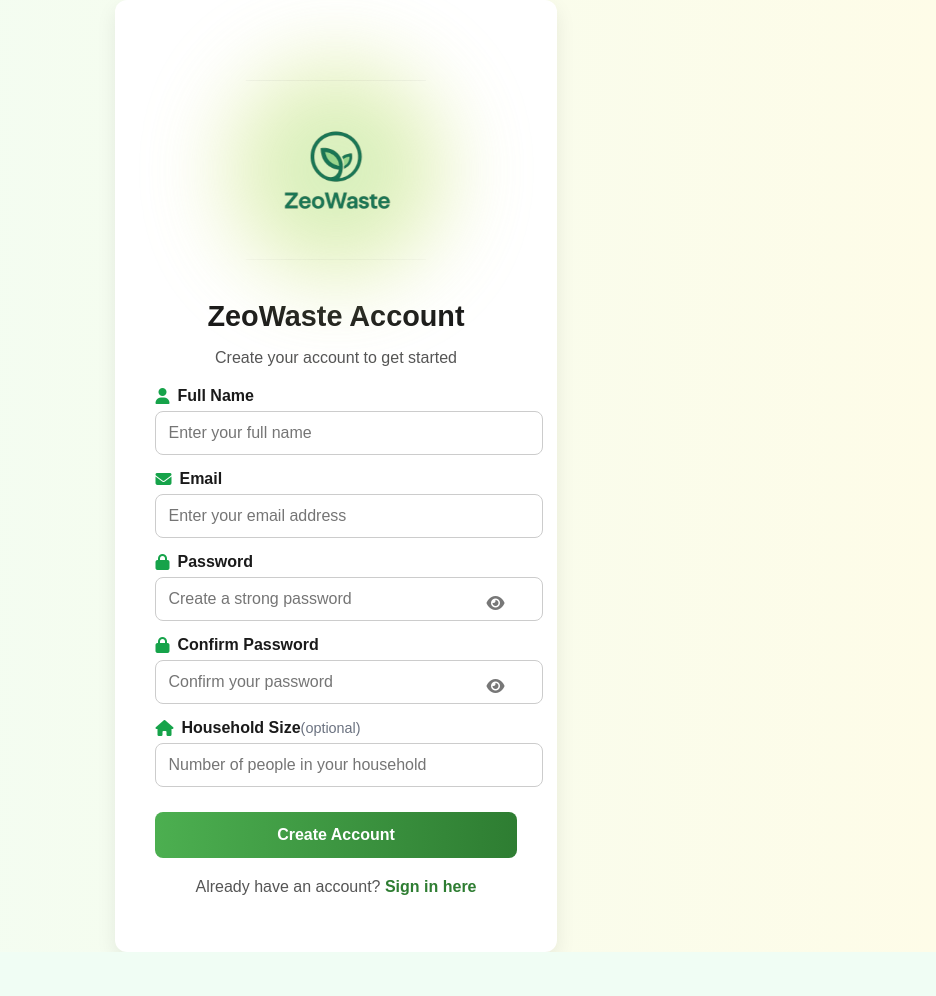
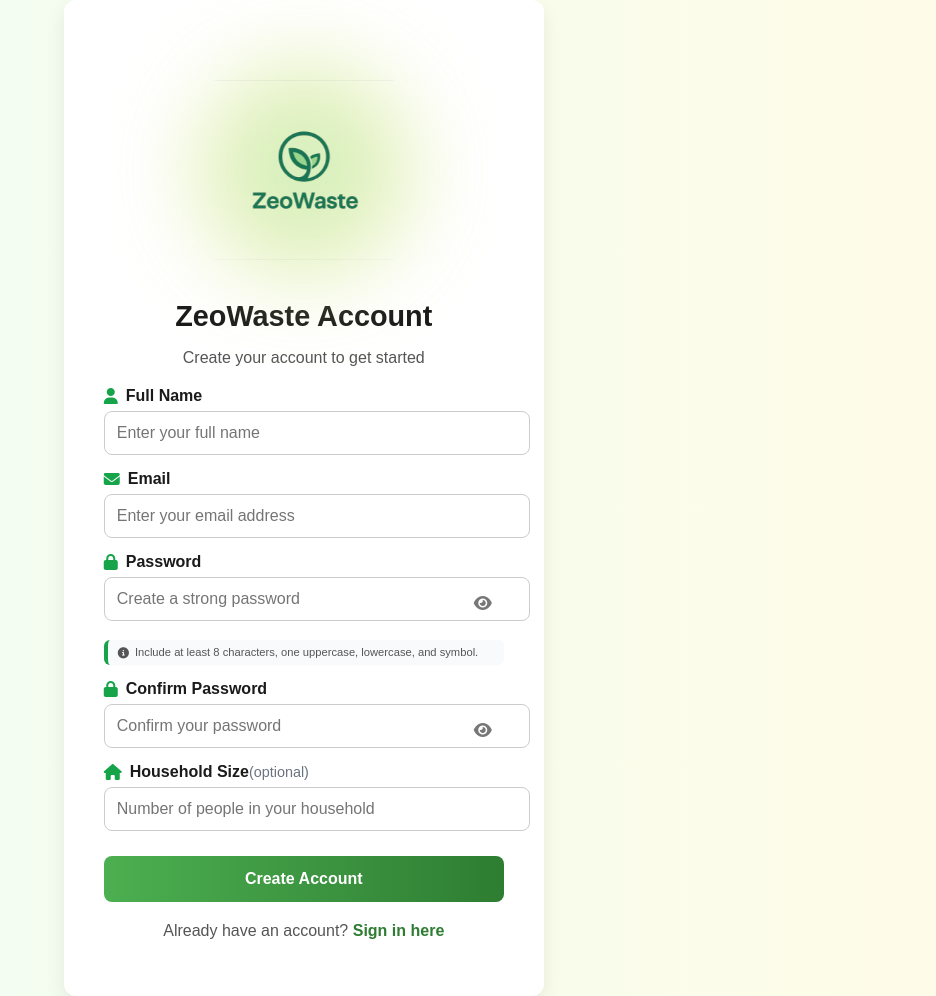
Before and after one commit to 1808723992/BIT216-Assignment-ZeoWaste, a PHP site: page /register.html in a window 1280 px wide. Shown: the whole page, without its empty margins (344-1280 px from the left). Before the commit the page ends 952 px from the top, so only its background shows below. Run offline with PHP 8.4, Linux system fonts and the light colour scheme.

Commit message:
some add in

```diff
--- a/LoginAndRegistry/register.css
+++ b/LoginAndRegistry/register.css
@@ -172,3 +172,34 @@ button:hover {
 .footer-text a:hover {
   text-decoration: underline;
 }
+
+.password-hint {
+  background: #f9fafb;
+  border-left: 4px solid #16a34a;
+  border-radius: 6px;
+  font-size: 0.70rem;          /* slightly smaller text */
+  color: #555;
+  padding: 6px 10px;           /* reduced padding */
+  margin-top: 4px;             /* smaller space under input */
+  line-height: 1.2;            /* tighter line height */
+  display: flex;
+  align-items: center;
+  gap: 6px;                    /* smaller gap between icon & text */
+  transition: all 0.3s ease;
+  white-space: nowrap;         /* keep in one line */
+}
+
+
+/* invalid = red tone */
+.password-hint.invalid {
+  border-left-color: #dc2626;
+  background: #fef2f2;
+  color: #b91c1c;
+}
+
+/* valid = green tone */
+.password-hint.valid {
+  border-left-color: #16a34a;
+  background: #f0fdf4;
+  color: #166534;
+}
--- a/LoginAndRegistry/register.js
+++ b/LoginAndRegistry/register.js
@@ -36,3 +36,36 @@ if (dotsCircle) {
     dotsCircle.style.transform = `scale(${scale})`;
   });
 }
+
+// ✅ Password validation with smooth visual feedback
+const passwordInput = document.getElementById("password");
+const passwordHint = document.getElementById("password-hint");
+const form = document.querySelector(".register-form");
+
+passwordInput.addEventListener("input", () => {
+  const value = passwordInput.value;
+  const regex = /^(?=.*[a-z])(?=.*[A-Z])(?=.*[!@#$%^&*]).{8,}$/;
+
+  if (regex.test(value)) {
+    passwordHint.classList.remove("invalid");
+    passwordHint.classList.add("valid");
+    passwordHint.innerHTML = `<i class="fa fa-check-circle"></i> Strong password!`;
+  } else {
+    passwordHint.classList.remove("valid");
+    passwordHint.classList.add("invalid");
+    passwordHint.innerHTML = `<i class="fa fa-exclamation-circle"></i> Must include at least 8 characters, one uppercase, one lowercase, and one symbol.`;
+  }
+});
+
+// ✅ Prevent form submission if password invalid
+form.addEventListener("submit", (event) => {
+  const value = passwordInput.value;
+  const regex = /^(?=.*[a-z])(?=.*[A-Z])(?=.*[!@#$%^&*]).{8,}$/;
+
+  if (!regex.test(value)) {
+    event.preventDefault();
+    passwordHint.classList.add("invalid");
+    passwordHint.innerHTML = `<i class="fa fa-exclamation-circle"></i> Password does not meet the required strength.`;
+    alert("❌ Password does not meet the required strength!");
+  }
+});
--- a/LoginAndRegistry/register.php
+++ b/LoginAndRegistry/register.php
@@ -30,6 +30,12 @@ if ($_SERVER["REQUEST_METHOD"] == "POST") {
         echo "<script>alert('❌ Passwords do not match'); window.history.back();</script>";
         exit();
     }
+
+    // ✅ Validate password strength
+if (!preg_match('/^(?=.*[a-z])(?=.*[A-Z])(?=.*[!@#$%^&*]).{8,}$/', $password)) {
+    echo "<script>alert('❌ Password must have at least 8 characters, one uppercase, one lowercase, and one symbol.'); window.history.back();</script>";
+    exit();
+}
 
     // ✅ Check if email is already registered
     $check = $conn->prepare("SELECT * FROM users WHERE email = ?");
--- a/register.html
+++ b/register.html
@@ -42,6 +42,12 @@
     <span class="toggle-password" onclick="togglePassword('password')"><i class="fa fa-eye"></i></span>
   </div>
 
+<!-- ✅ Password strength hint (styled container) -->
+<div id="password-hint" class="password-hint">
+  <i class="fa fa-info-circle"></i>
+  Include at least 8 characters, one uppercase, lowercase, and symbol.
+</div>
+
   <div class="form-group password-group">
     <label for="confirm"><i class="fa fa-lock"></i> Confirm Password</label>
     <input type="password" id="confirm" name="confirm_password" placeholder="Confirm your password" required>
```
